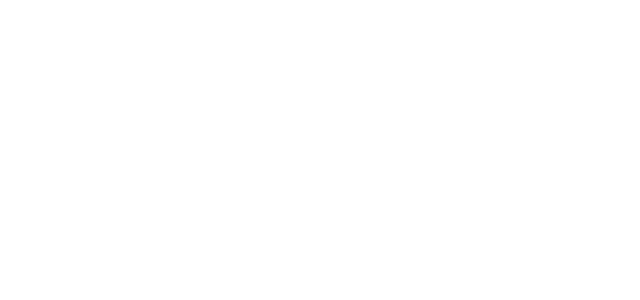
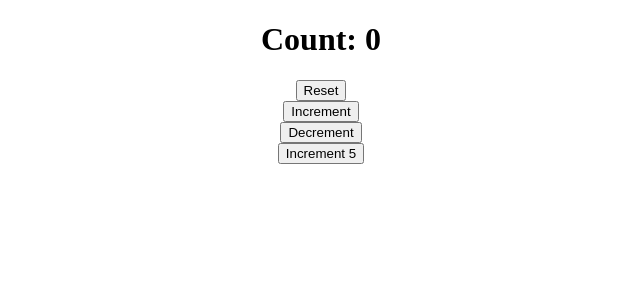
Before and after one commit to LilianMathu/react-hooks, a React (Create React App) app: page / in a window 1280 px wide. Shown: the top 300 px of the page, without its empty margins (319-959 px from the left). Built offline with nearby package versions, Linux system fonts and the light colour scheme.

Commit message:
useState with previous state

```diff
--- /dev/null
+++ b/javascriptTests/forLoop.js
@@ -0,0 +1,3 @@
+for (let i = 0; i < 5; i++) {
+  console.log(i);
+}
--- a/src/App.js
+++ b/src/App.js
@@ -1,9 +1,13 @@
-import './App.css';
+import "./App.css";
+
+//import CounterHook from "./Components/CounterHook";
+import Hook2 from "./Components/Hook2";
 
 function App() {
   return (
     <div className="App">
-      <br />
+      {/*<CounterHook />*/}
+      <Hook2 />
     </div>
   );
 }
--- /dev/null
+++ b/src/Components/Hook2.js
@@ -0,0 +1,37 @@
+import React, { useState } from "react";
+
+function Hook2() {
+  const initialCount = 0;
+
+  const [count, setCount] = useState(initialCount);
+
+  const handleIncrement = () => {
+    setCount(count + 1);
+  };
+
+  const handleDecrement = () => {
+    setCount(count - 1);
+  };
+
+  const handleIncrementByFive = () => {
+    for (let i = 0; i < 5; i++) {
+      setCount((prevState) => prevState + 1);
+    }
+  };
+
+  return (
+    <div>
+      <h1>Count: {count} </h1>
+      <button onClick={() => setCount(initialCount)}>Reset</button>
+      <br />
+      <button onClick={handleIncrement}>Increment</button>
+      <br />
+      <button onClick={handleDecrement}>Decrement</button>
+      <br />
+      <button onClick={handleIncrementByFive}>Increment 5</button>
+      <br />
+    </div>
+  );
+}
+
+export default Hook2;
```
